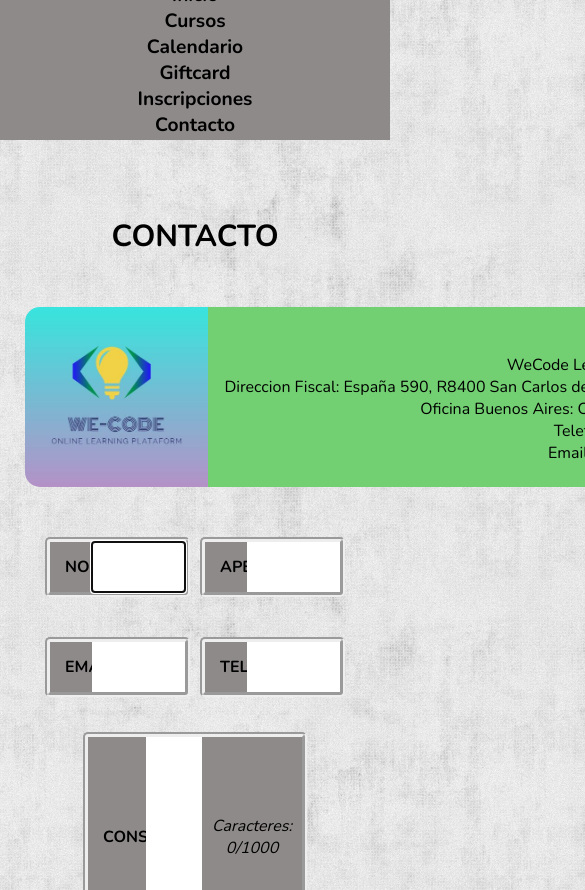
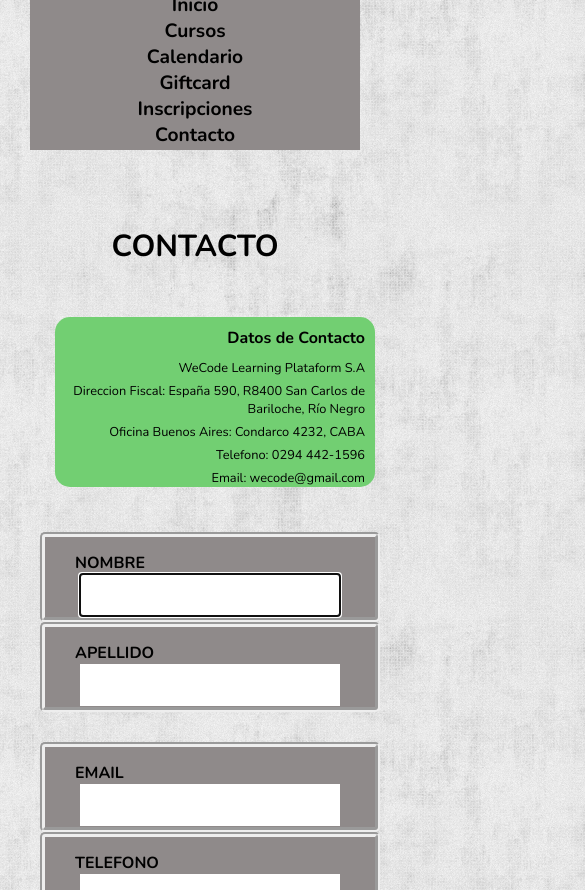
Before and after one commit to MelinaMiale/TP_ProgramacionWeb1, a plain HTML site: page contacto.html in a window 390 px wide. Shown: the part 210-1100 px from the top of the page, 585 px wide, since content can reach past the window. Drawn offline with nearby package versions, Linux system fonts and the light colour scheme.

Commit message:
agrego responsive para vista contacto

```diff
--- a/css/contacto.css
+++ b/css/contacto.css
@@ -161,3 +161,89 @@ form {
   color: crimson;
   font-size: 1em;
 }
+
+@media screen and (max-width: 32em) {
+  h1 {
+    font-size: 1.9em;
+  }
+  body {
+    margin: 30px;
+  }
+  /* .datos-empresa {
+    height: 120px;
+    width: 100%;
+    background-size: 100px;
+  } */
+
+  .datos-empresa {
+    text-align: end;
+    align-self: flex-end;
+    background-color: rgb(114, 207, 114);
+    display: flex;
+    flex-direction: column;
+    padding: 10px;
+    height: 150px;
+    width: 300px;
+    background-image: none;
+    margin: auto;
+    border-radius: 15px;
+  }
+
+  .datos-empresa p {
+    font-size: 0.8em;
+    padding-bottom: 5px;
+  }
+
+  form{
+  align-self: left;
+}
+  .name-lastname,
+  .email-tel,
+  .consulta {
+    display: flex;
+    flex-direction: column;
+    padding: 15px;
+  }
+
+  .name-lastname div,
+  .email-tel div{
+    display: flex;
+    flex-direction: column;
+    align-items: center;
+    padding: 15px;
+    width: 300px;
+    margin: auto;
+    margin-left: -30px;
+  }
+
+  .name-lastname div > label,
+  .email-tel div > label,
+  .consulta div > label{
+    width: 50%;
+    align-self: left;
+    margin: auto;
+    margin-left: 15px;
+  }
+
+  .name-lastname div > input,
+  .email-tel div > input {
+    width: 80%;
+    padding: 10px;
+    font-size: 1em;
+  }
+
+  .consulta div {
+    display: flex;
+    flex-direction: column;
+    background-color: rgb(143, 138, 138);
+    border-width: 5px;
+    border-style: groove;
+    border-radius: 5px;
+  }
+  /* .consulta div > label {
+    text-align: left;
+  } */
+  .mapa {
+    margin: auto;
+  }
+}
```
